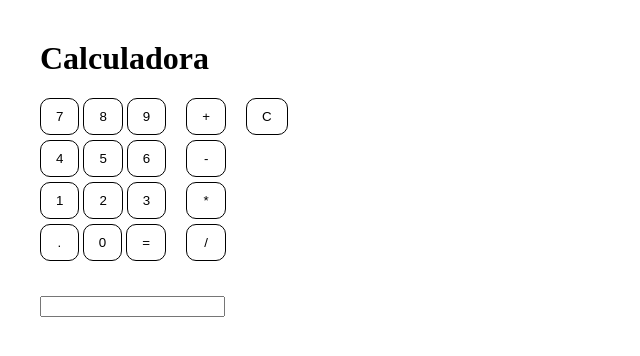
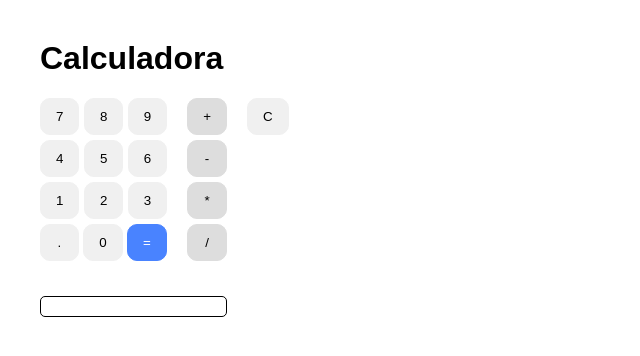
Before and after one commit to Onkar-code/projecteWebAppM8UF2, a Flask app: template templates/calc.html in a window 1280 px wide. Shown: the top 356 px of the page, without its empty margins (0-640 px from the left). Run offline with Flask 2, Linux system fonts and the light colour scheme; the template is opened without the code that fills it, so the values that code supplies are empty.

Commit message:
diseño de calculadora top tier

```diff
--- a/templates/calc.html
+++ b/templates/calc.html
@@ -6,18 +6,36 @@
     <script src="https://ajax.googleapis.com/ajax/libs/jquery/3.5.1/jquery.min.js"></script>
     <title>Calculadora</title>
     <style>
-        body { margin: 40px;}
+
+        body {
+            font-family: Arial, Helvetica, sans-serif;
+            margin: 40px;}
         .calc_content { display: flex; margin-bottom: 30px;}
         .column { display: flex; flex-direction: column; margin-left: 20px;}
-        button {
+        button{
+            color: black;
             padding: 10px 15px;
             margin-bottom: 5px;
-            background-color: white;
-            border: 1px solid black;
+            background-color: rgb(240, 240, 240);
+            border: 1px solid rgb(240, 240, 240);
             border-radius: 10px;
             cursor: pointer;}
-        #dot {
-            padding: 10px 16.5px;
+        .operand {
+            background-color: rgb(221, 221, 221);
+            border-color: rgb(221, 221, 221);
+        }
+        #equal {
+            color: white;
+            background-color: rgb(73, 131, 255);
+            border-color:  rgb(73, 131, 255);
+        }
+        #resultat { font-size: 0.8rem; }
+        #dot { padding: 10px 16.5px; }
+        #numbers {
+            border: 1px solid black;
+            border-radius: 5px;
+            padding: 2px 5px;
+            width: 175px;
         }
     </style>
 </head>
@@ -51,7 +69,7 @@
         <div class="column">
             <button type="button" class="operand" value="suma" onclick="showNumbers(value, '+')">+</button>
             <button type="button" class="operand" value="resta" onclick="showNumbers(value, '-')">-</button>
-            <button type="button" class="operand" value="multiplicacio" onclick="showNumbers(value, '*')">*</button>
+            <button type="button" class="operand" value="multiplicacio" onclick="showNumbers(value, 'x')">*</button>
             <button type="button" class="operand" value="divisio" onclick="showNumbers(value, '/')">/</button>
         </div>
 
@@ -61,12 +79,11 @@
         </div>
     </div>
 
-
-
     <div>
-        <input type="text" id="numbers"/>
+        <input type="text" id="numbers" readonly/>
     </div>
     <br>
+
     <div id="resultat"/>
 
     <script>
```
